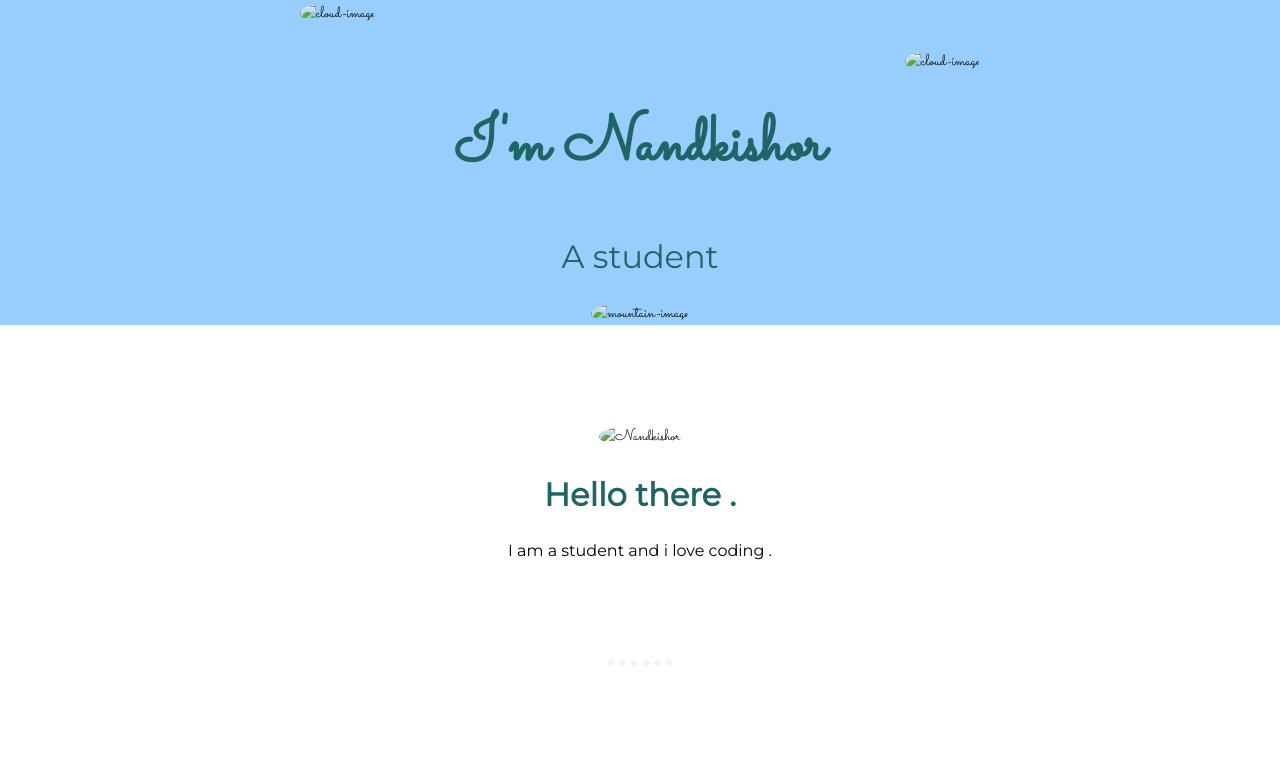
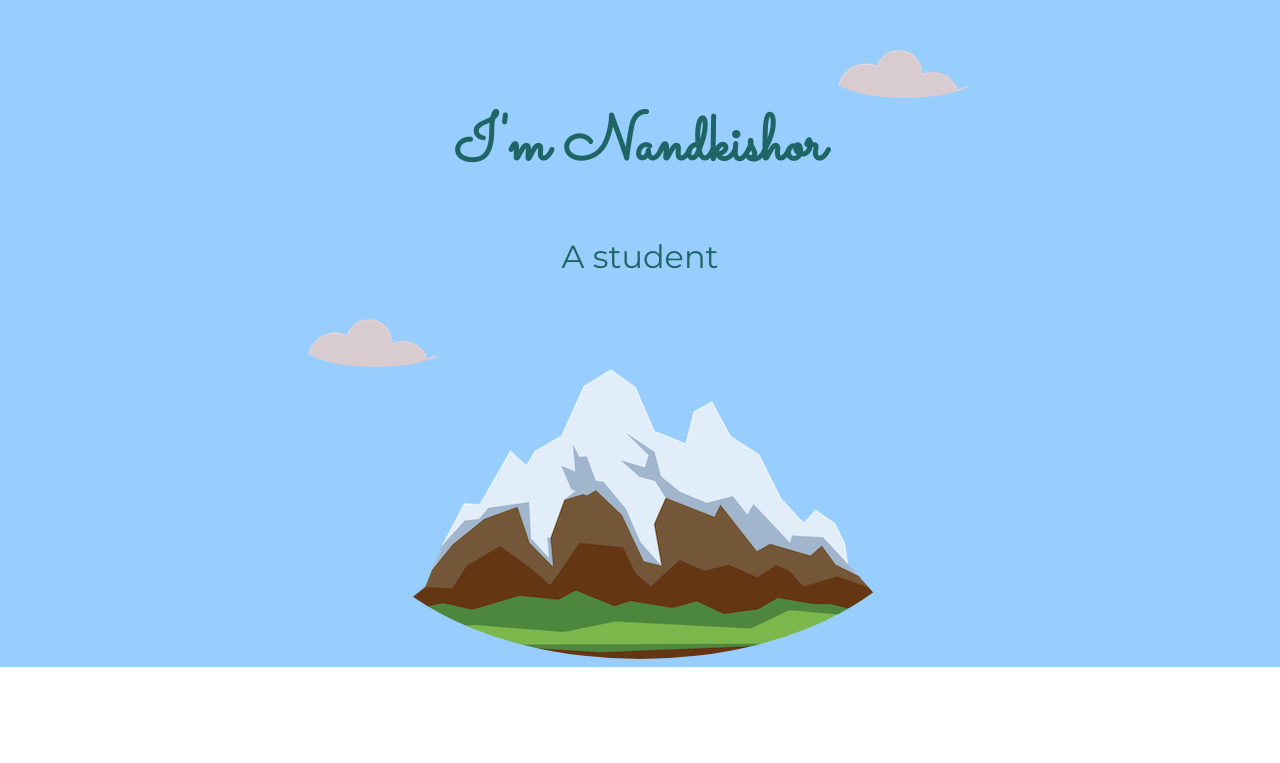
Before and after one commit to Nandkishor01/My-site-with-css, a plain HTML site: page index.html in a window 1280 px wide. Shown: the top 763 px of the page. Drawn offline with Linux system fonts and the light colour scheme.

Commit message:
Update index.html

```diff
--- a/index.html
+++ b/index.html
@@ -16,15 +16,15 @@
 </head>
 <body>
     <div class="top-class">
-    <img class="top-cloud" src="/CSS - My Site Images/cloud.png" alt="cloud-image">
+    <img class="top-cloud" src="cloud.png" alt="cloud-image">
         <h1>I'm Nandkishor</h1>
         <h2 class="subtitle">A student</h2>
-        <img class="bottom-cloud" src="/CSS - My Site Images/cloud.png" alt="cloud-image">
-        <img src="/CSS - My Site Images/mountain.png" alt="mountain-image">
+        <img class="bottom-cloud" src="cloud.png" alt="cloud-image">
+        <img src="mountain.png" alt="mountain-image">
     </div>
     <div class="middle-container">
         <div class="profile">
-          <img class="profile" src="CSS - My Site Images/iconfinder_person-man_1120619.png" alt="Nandkishor">
+          <img class="profile" src="iconfinder_person-man_1120619.png" alt="Nandkishor">
           <h2>Hello there .</h2>
           <p>I am a student and i love coding .</p>
         </div>
@@ -32,13 +32,13 @@
         <div class="skills">
           <h2>My Skills.</h2>
           <div class="skill-row">
-            <img  class="my-skill" src="/CSS - My Site Images/computer.png" alt="My skills">
+            <img  class="my-skill" src="computer.png" alt="My skills">
             <h3>Design & Devlopment</h3>
             <p>I am 14 yoers old and i love coding, I started learning HTML,CSS and JS.</p>
           </div>
 
           <div class="skill-row">
-             <img class="My-skills1" src="/CSS - My Site Images/chillies.png" alt="my Skills ">
+             <img class="My-skills1" src="chillies.png" alt="my Skills ">
              <h3>Can eat spice </h3>
              <p>I love hot things like ghost chip, I mostly prefer to eat spice things.</p>
 
```
